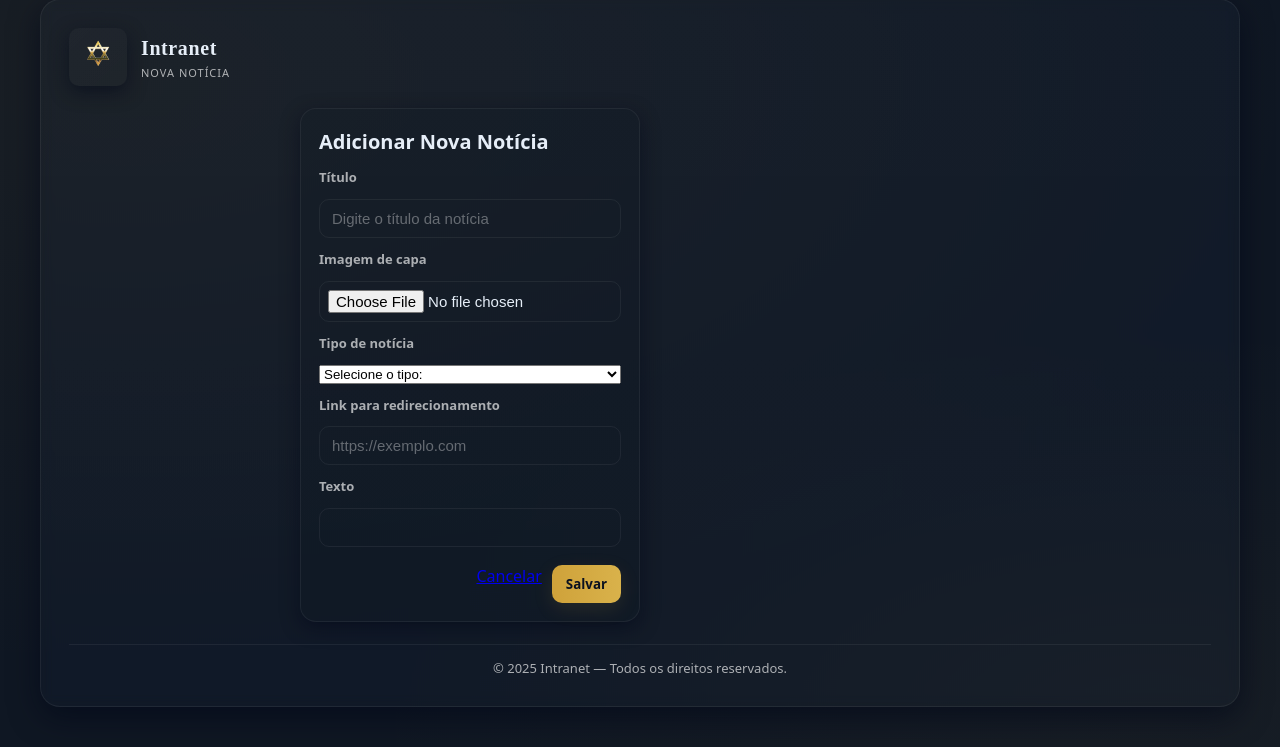
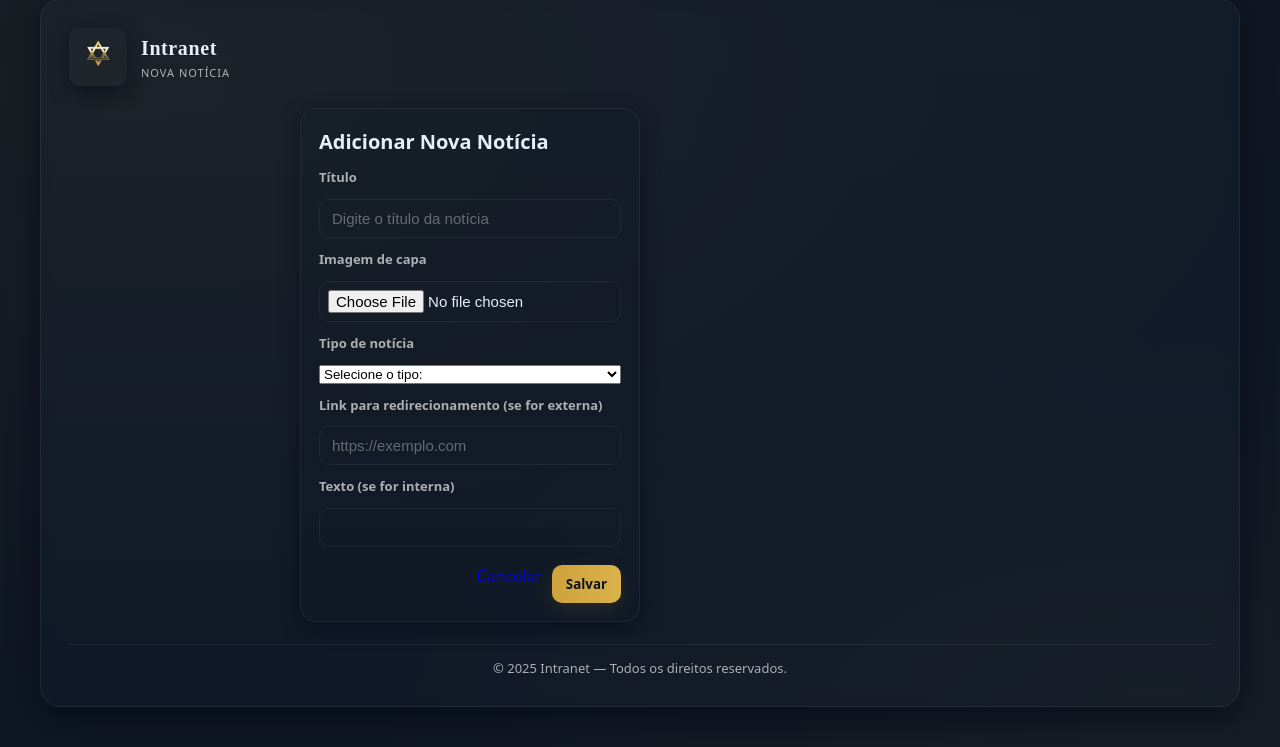
Before and after one commit to pedromelomatos/intranet-age, a Flask app: page /nova_noticia in a window 1280 px wide. Shown: the part 33-780 px from the top of the page. Run offline with Flask 3, Linux system fonts and the light colour scheme.

Commit message:
adicionando clarificação para o usuário

```diff
--- a/templates/nova-noticia.html
+++ b/templates/nova-noticia.html
@@ -35,10 +35,10 @@
             <option value="interna">Interna</option>
           </select>
 
-          <label for="link">Link para redirecionamento</label>
+          <label for="link">Link para redirecionamento (se for externa)</label>
           <input type="url" id="link" name="urlForm" placeholder="https://exemplo.com">
 
-          <label for="texto">Texto</label>
+          <label for="texto">Texto (se for interna)</label>
           <input type="text" name="textoForm" id="texto">
           <div class="form-actions">
             <a href="{{url_for('admin')}}" class="btn-cancelar">Cancelar</a>
```
Also changed, not shown: instance/dados.db.
